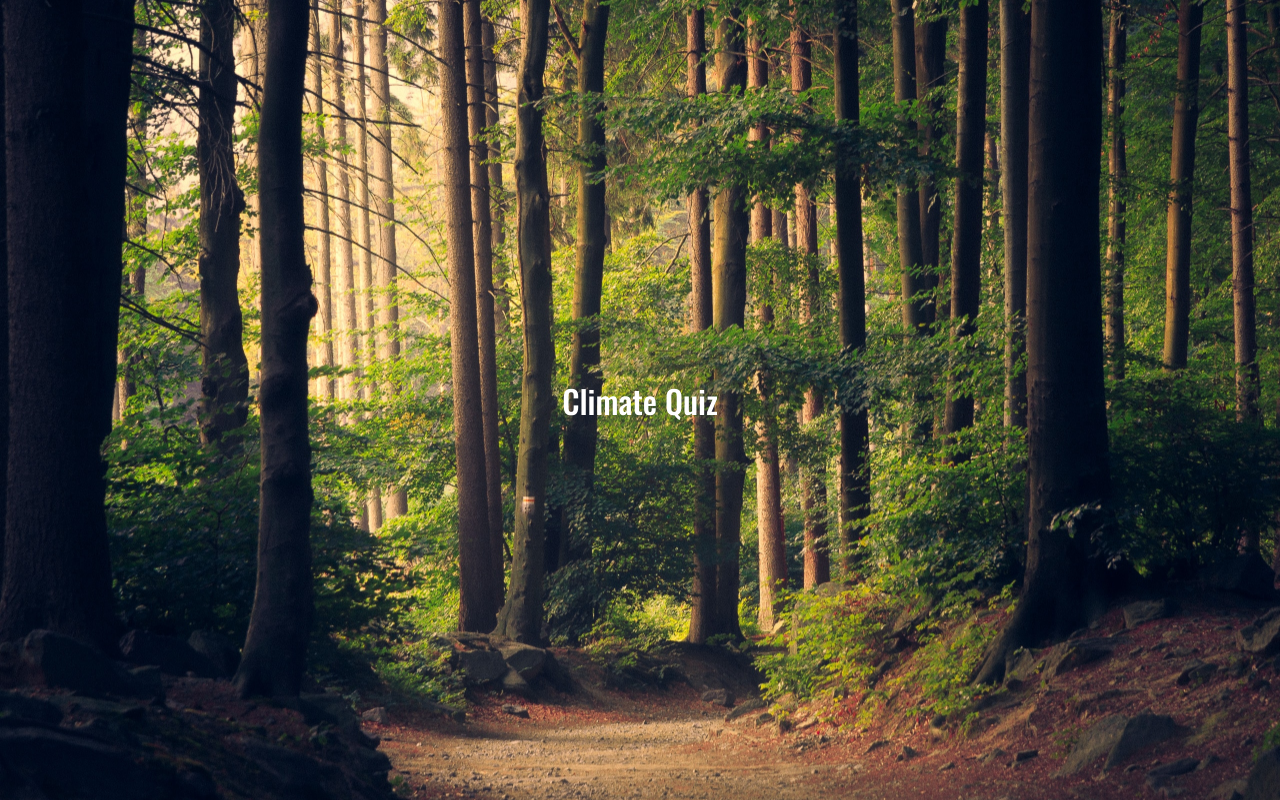
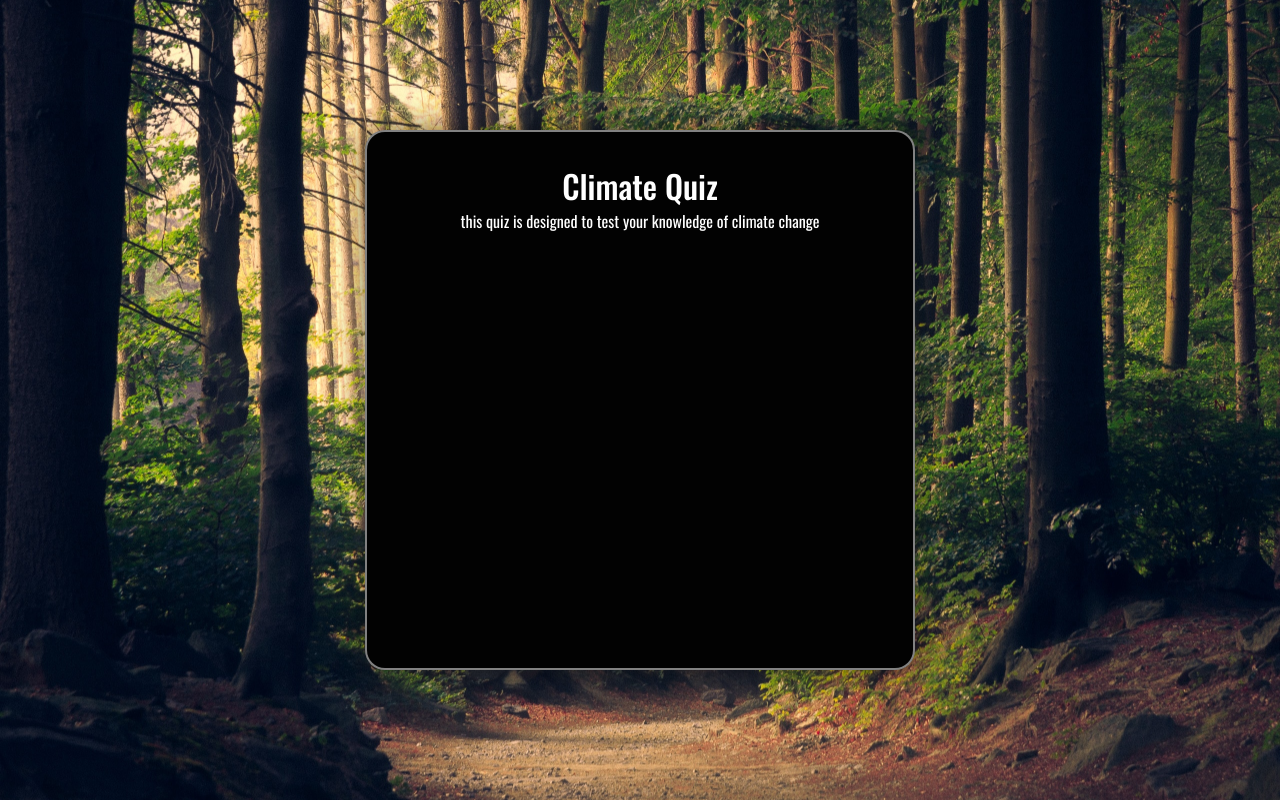
Before and after one commit to cbstange/climate-trivia, a plain HTML site: page index.html in a window 1280 px wide. Drawn offline with nearby package versions, Linux system fonts and the light colour scheme; files whose address does not match are found by name.

Commit message:
modify css properties for quiz description

```diff
--- a/assets/css/style.css
+++ b/assets/css/style.css
@@ -7,6 +7,7 @@
     padding: 0;
     box-sizing: border-box;
     border: none;
+    color: white;
 }
 
 body {
@@ -23,23 +24,34 @@ body {
 body h1 {
     display: flex;
     justify-content: center;
-    align-items: center;
+    align-content: center;
     color: rgb(255, 255, 255);
     font-weight: 500;
     position: relative;
     width: 75%;
-    padding: 20px;
     text-align: center;
 }
 
-/* GAME PLAY AREA */
-.game-container {
+/* HOME AREA */
+
+.home-container {
+    width: 550px;
+    height: 540px;
+    margin: 0 30px;
+    background-color: rgb(2, 2, 2);
+    border: 2px solid rgba(255, 255, 255, .5);
+    border-radius: 20px;
+    box-shadow: 0 0 30px rgba(0, 0, 0, .5);
     display: flex;
-    justify-content: center;
+    justify-content: flex-start;
     align-items: center;
-    width: 50vw;
-    height: 70vh;
-    margin: 0 auto;
+    flex-direction: column;
+    overflow: hidden;
+    text-align: center;
+}
+
+.home-container h1 {
+    margin-top: 30px;
 }
 
 .flex-column {
@@ -57,9 +69,16 @@ body h1 {
 .btn {
     font-size: 20px;
     padding: 4px 6px;
-    width: 100%;
+    width: 50px;
     margin-bottom: 10px;
     color: white;
     text-align: center;
     background-color: black;
 }
+
+.btn:hover {
+    cursor: pointer;
+    box-shadow: azure;
+    transform: translateY(1px);
+    transition: transform 180ms;
+}
--- a/index.html
+++ b/index.html
@@ -17,9 +17,9 @@
     <title>Climate Trivia</title>
   </head>
   <body>
-    <div class="game-container">
+    <div class="home-container">
       <h1>Climate Quiz</h1>
-      <div id="game" class="justify-center" class="flex-column" ></div>
+      <p>this quiz is designed to test your knowledge of climate change</p>
     </div>
 
     <script src=".//assets/js/script.js"></script>
```
Also changed, not shown: assets/css/game.css (added), game.html (added).
